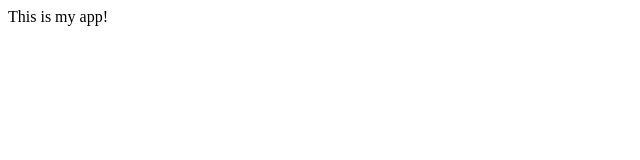
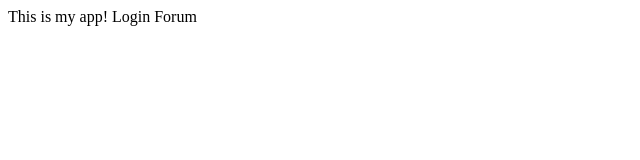
Before and after one commit to Florance97/myapp, a plain HTML site: page index.html in a window 1280 px wide. Shown: the whole page, without its empty margins (0-640 px from the left). Drawn offline with Linux system fonts and the light colour scheme.

Commit message:
Login Form

```diff
--- /dev/null
+++ b/dir1/app1.js
@@ -0,0 +1 @@
+console.log(12);
--- a/index.html
+++ b/index.html
@@ -4,5 +4,6 @@
 	</head>
 	<body>
 		This is my app!
+		Login Forum
 	</body>
 </head>
```
Also changed, not shown: log.txt (added), login.html (added).
